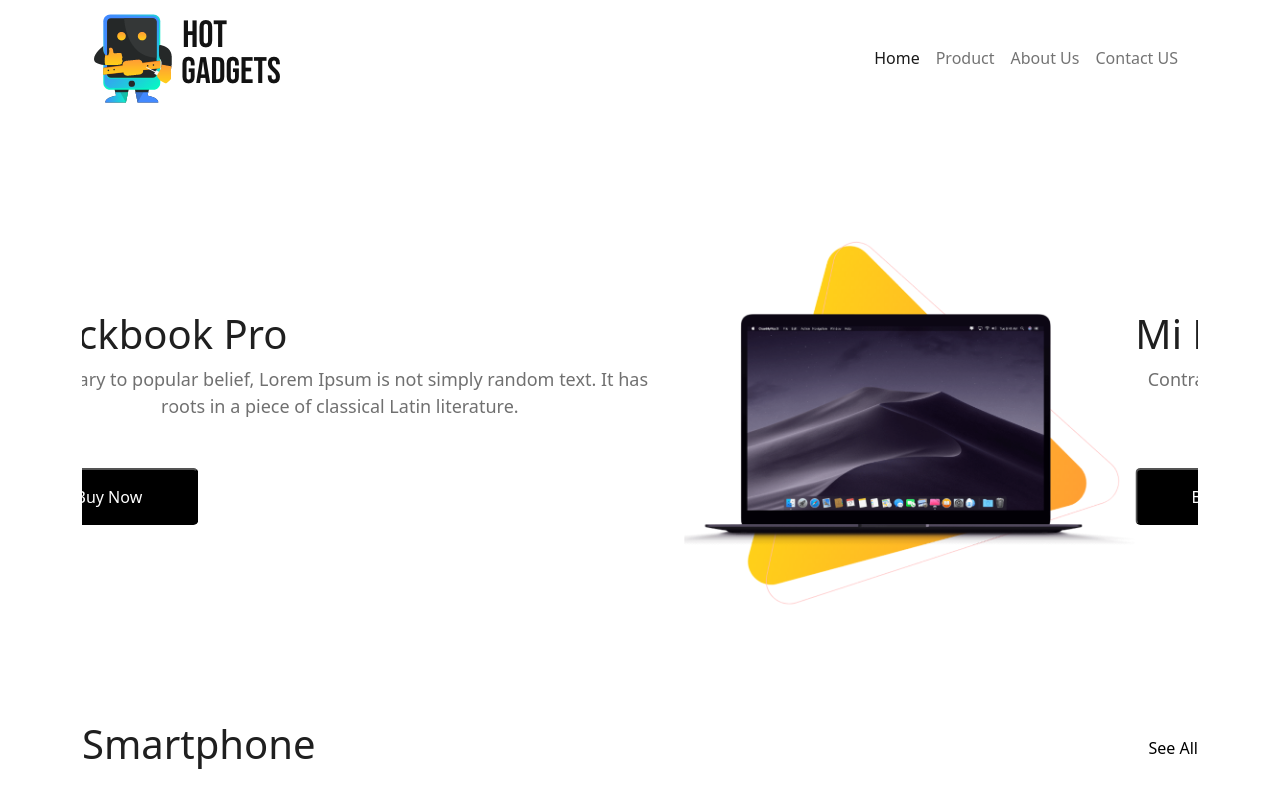
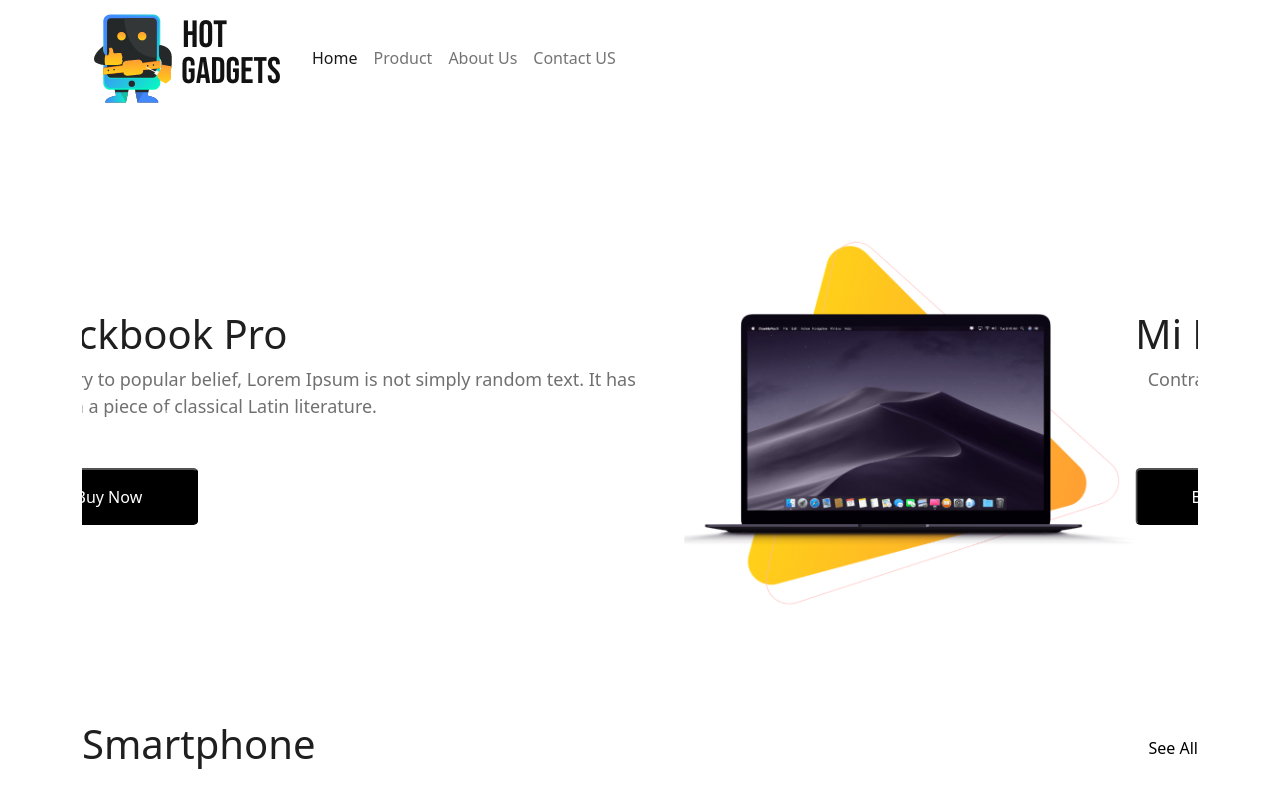
Before and after one commit to tanvir247/hot-gadget-e-commerce, a plain HTML site: page index.html in a window 1280 px wide. Shown: the top 800 px of the page. Drawn offline with nearby package versions, Linux system fonts and the light colour scheme.

Commit message:
resposive issue fixed

```diff
--- a/index.html
+++ b/index.html
@@ -13,16 +13,16 @@
 
     <!-- nav manu start -->
     <div class="container">
-        <nav class="navbar navbar-expand-lg navbar-light justify-content-between d-flex">
+        <nav class="navbar navbar-expand-lg navbar-light">
             <div class="container-fluid">
               <a class="navbar-brand" href="#">
-                <img src="Images/logo.png" alt="">
+                <img src="Images/logo.png" class="img-fluid" alt="">
 
               </a>
               <button class="navbar-toggler" type="button" data-bs-toggle="collapse" data-bs-target="#navbarNav" aria-controls="navbarNav" aria-expanded="false" aria-label="Toggle navigation">
                 <span class="navbar-toggler-icon"></span>
-              </button>
-              <div>
+               </button>
+
                 <div class="collapse navbar-collapse" id="navbarNav">
                     <ul class="navbar-nav">
                       <li class="nav-item">
@@ -40,7 +40,8 @@
                     </ul>
                   </div>
 
-              </div>
+
+
             </div>
           </nav>
     </div>
@@ -59,7 +60,7 @@
                   <div class="row d-flex justify-content-between align-items-center">
                     <div class="col-md-7">
                       <h1>Mackbook Pro</h1>
-                      <p class="mb-5">Contrary to popular belief, Lorem Ipsum is not simply random text. It has roots in a piece of classical Latin literature.
+                      <p class="mb-5" style="text-align: left;">Contrary to popular belief, Lorem Ipsum is not simply random text. It has roots in a piece of classical Latin literature.
                       </p>
                       <button class="buy-button">Buy Now</button>
                     </div>
@@ -235,7 +236,7 @@
                     </div>
 
                 </div>
-                <div class="col-md-3">
+                <div class="col-md-3 col-12 d-md-block d-flex justify-content-center">
                     <div class="catDiv">
                         <img src="Images/Categories/perfume.png" alt="">
                     </div>
@@ -259,7 +260,7 @@
 
      <!-- Latest compiled and minified JavaScript -->
      <script src="https://cdn.jsdelivr.net/npm/bootstrap@5.0.2/dist/js/bootstrap.bundle.min.js" integrity="sha384-MrcW6ZMFYlzcLA8Nl+NtUVF0sA7MsXsP1UyJoMp4YLEuNSfAP+JcXn/tWtIaxVXM" crossorigin="anonymous"></script>
-     <script src="https://cdn.jsdelivr.net/npm/@popperjs/core@2.9.2/dist/umd/popper.min.js" integrity="sha384-IQsoLXl5PILFhosVNubq5LC7Qb9DXgDA9i+tQ8Zj3iwWAwPtgFTxbJ8NT4GN1R8p" crossorigin="anonymous"></script>
+     <!-- <script src="https://cdn.jsdelivr.net/npm/@popperjs/core@2.9.2/dist/umd/popper.min.js" integrity="sha384-IQsoLXl5PILFhosVNubq5LC7Qb9DXgDA9i+tQ8Zj3iwWAwPtgFTxbJ8NT4GN1R8p" crossorigin="anonymous"></script>
      <script src="https://cdn.jsdelivr.net/npm/bootstrap@5.0.2/dist/js/bootstrap.min.js" integrity="sha384-cVKIPhGWiC2Al4u+LWgxfKTRIcfu0JTxR+EQDz/bgldoEyl4H0zUF0QKbrJ0EcQF" crossorigin="anonymous"></script>
-</body>
+</body> -->
 </html>
```
